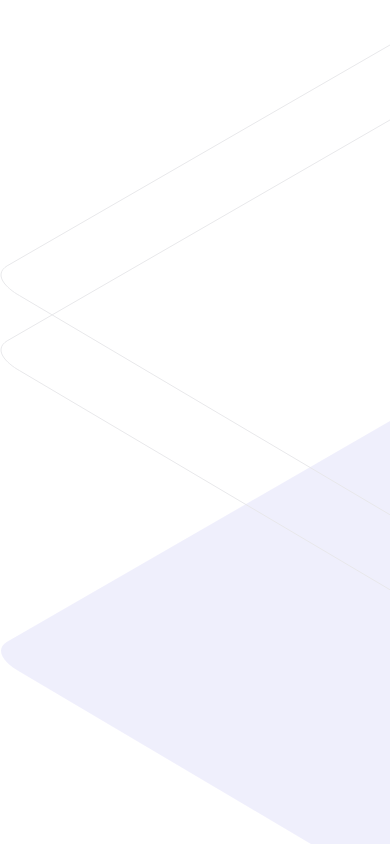
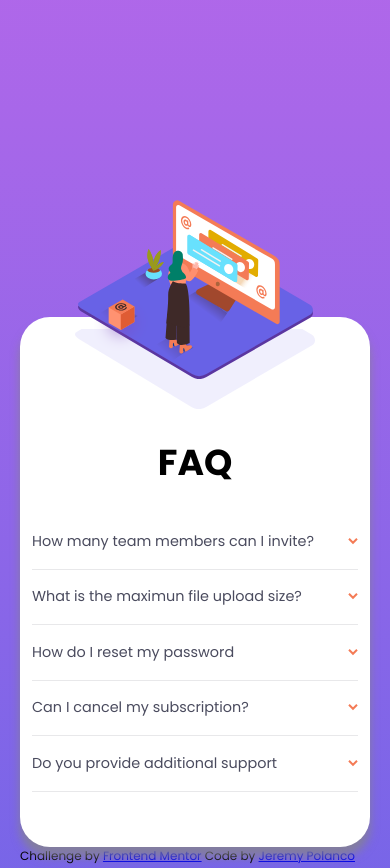
Before and after one commit to Jeremy-Polanco/Challenges, a plain HTML site: page FAQ accordion card/index.html in a window 390 px wide. Shown: the top 868 px of the page. Before the commit the page ends 844 px from the top, so only its background shows below. Drawn offline with Linux system fonts and the light colour scheme.

Commit message:
Add the html, css and js files.

```diff
--- a/FAQ accordion card/Index.js
+++ b/FAQ accordion card/Index.js
@@ -0,0 +1,12 @@
+document.querySelectorAll(".question").forEach((question) => question.addEventListener("click", () => {
+
+    if(question.parentNode.classList.contains("active")) {
+        question.parentNode.classList.toggle("active")
+    }
+    else{
+        document.querySelectorAll(".question").forEach(question => question.parentNode.classList.remove("active"))
+
+        question.parentNode.classList.add("active")
+    }
+
+}))
--- a/FAQ accordion card/index.html
+++ b/FAQ accordion card/index.html
@@ -2,19 +2,82 @@
 <html lang="en">
 <head>
     <meta charset="UTF-8">
-    <meta http-equiv="X-UA-Compatible" content="IE=edge">
-    <meta name="viewport" content="width=device-width, initial-scale=1.0">
     <title>FAQ accordion card challenge</title>
     <link rel="stylesheet" href="style.css">
+    <link rel="icon" href="./images/favicon-32x32.png">
 </head>
 <body>
-    <div class="wrapper">
-        <main class="main">
-            <header class="header">
+    <main class="wrapper">
+      <div class="image_wrap">
+        <div class="image_inner">
 
-            </header>
+        </div>
+        <img class="box_icon" src="./images/illustration-box-desktop.svg" alt="illustration-box-desktop">
+      </div>
+      <div class="accordion_wrapper">
+        <h1 class="title_accordion">FAQ</h1>
+        <div class="question_accordion">
 
-        </main>
+          <div class="question_answer">
+            <div class="question">
+              <h3 class="question_title">How many team members can I invite?</h3>
+              <img src="./images/icon-arrow-down.svg" alt="">
+            </div>
+            <div class="answer">
+               You can invite up to 2 additional user team members for the premiun plan.
+            </div>
+         </div>
+            <div class="question_answer">
+              <div class="question">
+                <h3 class="question_title">What is the maximun file upload size?</h3>
+                <img src="./images/icon-arrow-down.svg" alt="">
+              </div>
+              <div class="answer">
+              No more than 2GB, All files in your account must fit your allotted storage space
+              </div>
+            </div>
+
+
+          <div class="question_answer">
+            <div class="question">
+              <h3 class="question_title">How do I reset my password</h3>
+              <img src="./images/icon-arrow-down.svg" alt="">
+            </div>
+            <div class="answer">
+              Click "forgot password" from the login page or "Change password" from your profile page
+              A reset link will be emailed to you.
+            </div>
+          </div>
+
+          <div class="question_answer">
+            <div class="question">
+              <h3 class="question_title">Can I cancel my subscription?</h3>
+              <img src="./images/icon-arrow-down.svg" alt="">
+            </div>
+            <div class="answer">
+              Yes! send us a message and we'll process your request no question asked.
+            </div>
+          </div>
+
+          <div class="question_answer">
+            <div class="question">
+              <h3 class="question_title">Do you provide additional support</h3>
+              <img src="./images/icon-arrow-down.svg" alt="">
+            </div>
+            <div class="answer">
+              chat and email support is available 24/7. Phone lines are open during normal business hours.
+            </div>
+          </div>
+
+        </div>
+      </div>
+    </main>
+    <div class="footer">
+
+      Challenge by <a href="https://www.frontendmentor.io?ref=challenge" target="_blank">Frontend Mentor</a>
+      Code by <a href="#">Jeremy Polanco</a>
     </div>
+
+    <script src="Index.js"></script>
 </body>
 </html>
--- a/FAQ accordion card/style.css
+++ b/FAQ accordion card/style.css
@@ -1,9 +1,178 @@
-*{
-    box-sizing: border-box;
-    padding: 0;
-    margin: 0;
+@import url("https://fonts.googleapis.com/css2?family=Poppins:wght@400;700&display=swap");
+
+:root {
+  --softRed: hsl(14, 88%, 65%);
+  --veryDarkGrayBlue: hsl(237, 12%, 33%);
+  --darkGrayBlue: hsl(240, 6%, 50%);
+  --lightGrayBlue: hsl(240, 5%, 91%);
+  --fontSize: 12px;
+}
+*,
+*:before,
+*:after {
+  box-sizing: border-box;
 }
 
-body{
-    background-image: url(/images/bg-pattern-desktop.svg);
+html {
+  font-size: var(--fontSize);
 }
+
+body {
+  margin: 0;
+  font-family: "Poppins", sans-serif;
+  height: 100vh;
+  width: 100vw;
+  background: linear-gradient(hsl(273, 75%, 66%), hsl(240, 73%, 65%));
+  display: grid;
+  justify-content: center;
+  align-content: center;
+}
+
+.wrapper {
+  background: white;
+  border-radius: 30px;
+  height: 509px;
+  width: 920px;
+  display: grid;
+  grid-template-columns: 400px 1fr;
+  grid-gap: 6rem;
+  background-image: url(./images/bg-pattern-desktop.svg);
+  background-repeat: no-repeat;
+  background-position: 1260% 65%;
+  box-shadow: 0px 10px 10px 0px rgba(134, 134, 134, 0.75);
+  -moz-box-shadow: 0px 10px 10px 0px rgba(134, 134, 134, 0.75);
+  -webkit-box-shadow: 0px 10px 10px 0px rgba(134, 134, 134, 0.75);
+}
+
+.question_answer > .answer {
+  display: none;
+}
+
+.active > .answer {
+  display: block;
+  padding-bottom: 1.3rem;
+  color: var(--darkGrayBlue);
+}
+
+.active img {
+  transform: rotate(180deg);
+  transition: all 0.3s ease-in;
+}
+
+.accordion_wrapper {
+  margin-top: 65px;
+
+  display: flex;
+  flex-direction: column;
+}
+
+.question_accordion {
+  height: 100%;
+  display: flex;
+  flex-direction: column;
+}
+
+.question_answer {
+  width: 350px;
+  border-bottom: 1px solid #e8e8ea;
+}
+
+.title_accordion{
+    font-size: 3em;
+}
+
+.question_title{
+    font-weight: 400;
+    font-size: 1.2rem;
+    color: var(--veryDarkGrayBlue);
+    margin: 1.4rem 0rem;
+}
+
+.active h3{
+    font-weight: 700;
+}
+
+.question img{
+    align-self: center;
+}
+
+.image_wrap {
+    position: relative;
+}
+
+.image_inner{
+    background: url(./images/illustration-woman-online-desktop.svg);
+    height: 100%;
+    background-repeat: no-repeat;
+    background-position: 120% center;
+}
+
+.box_icon{
+    position: absolute;
+    top: 42%;
+    left: -25%;
+}
+
+.question{
+    display: flex;
+    justify-content: space-between;
+    transition: 0.4s;
+}
+
+
+.question:hover{
+    color: var(--softRed);
+    cursor: pointer;
+}
+
+@media(max-width: 640px) {
+
+      body{
+        height: 140vh;
+      }
+
+    .wrapper{
+        width: 350px;
+        grid-template-columns: 1fr;
+        grid-template-rows: 100px 1fr;
+        grid-gap: 0.5rem;
+        position: relative;
+        padding: 1rem;
+        height: 530px;
+
+    }
+    .image_wrap{
+        background-image: url(./images/bg-pattern-mobile.svg);
+        background-repeat: no-repeat;
+        background-position: center 590%;
+    }
+
+    .image_inner{
+        position: absolute;
+        width: 100%;
+        height: 180px;
+        background-size: 72%;
+        background-position: center;
+        top: -130%;
+    }
+    .box_icon{
+        width: 55px;
+        left: 19%;
+        top: -30%;
+    }
+    .accordion_wrapper {
+        margin-top: 0px;
+    }
+
+    .question_answer{
+        width: 100%;
+    }
+    .title_question{
+        text-align: center;
+    }
+    .title_accordion{
+      text-align: center;
+      margin-top: 0;
+      padding-top: 0;
+    }
+}
```
Also changed, not shown: FAQ accordion card/images/bg-pattern-desktop.svg (renamed from images/bg-pattern-desktop.svg), FAQ accordion card/images/bg-pattern-mobile.svg (renamed from images/bg-pattern-mobile.svg), FAQ accordion card/images/desktop-design.jpg (added), FAQ accordion card/images/favicon-32x32.png (renamed from images/favicon-32x32.png), FAQ accordion card/images/icon-arrow-down.svg (renamed from images/icon-arrow-down.svg), FAQ accordion card/images/illustration-box-desktop.svg (renamed from images/illustration-box-desktop.svg), FAQ accordion card/images/illustration-woman-online-desktop.svg (renamed from images/illustration-woman-online-desktop.svg), FAQ accordion card/images/illustration-woman-online-mobile.svg (renamed from images/illustration-woman-online-mobile.svg).
